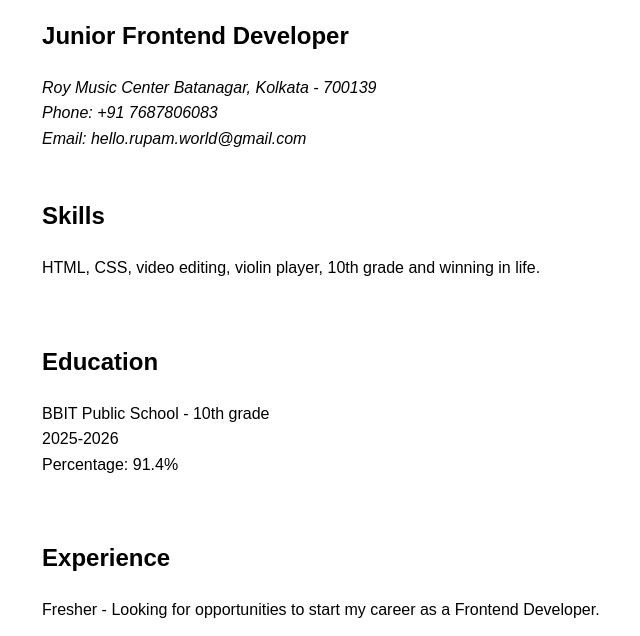
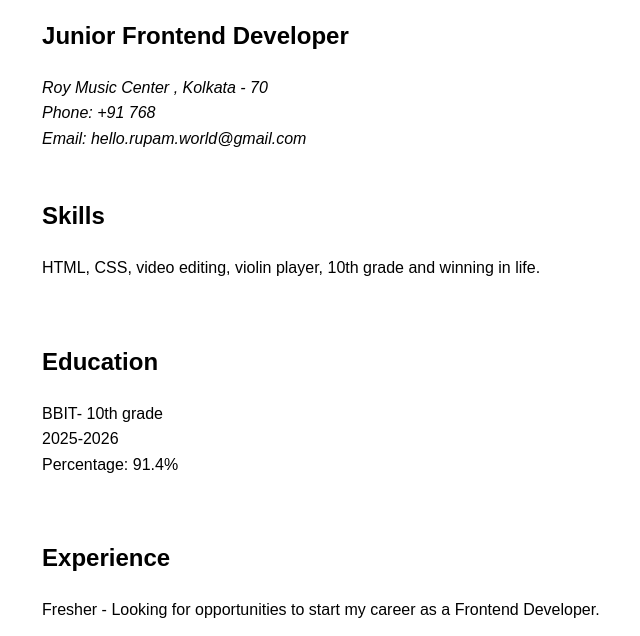
Before and after one commit to Noble420/Porfolio, a plain HTML site: page index.html in a window 1280 px wide. Shown: the part 151-787 px from the top of the page, without its empty margins (199-839 px from the left). Drawn offline with Linux system fonts and the light colour scheme.

Commit message:
Fix HTML formatting and update contact details

```diff
--- a/index.html
+++ b/index.html
@@ -73,8 +73,8 @@
   <main>
   <section>
   <h2>Junior Frontend Developer</h2>
-  <address>Roy Music Center Batanagar, Kolkata - 700139<br>
-    Phone: +91 7687806083<br>
+  <address>Roy Music Center , Kolkata - 70<br>
+    Phone: +91 768<br>
     Email: hello.rupam.world@gmail.com
   </address> <br>
   </section>
@@ -85,7 +85,7 @@
   </section>
 
   <h2>Education</h2>
-  <p>BBIT Public School - 10th grade<br>
+  <p>BBIT- 10th grade<br>
     2025-2026 <br>
     Percentage: 91.4%
   </p> <br>
```
